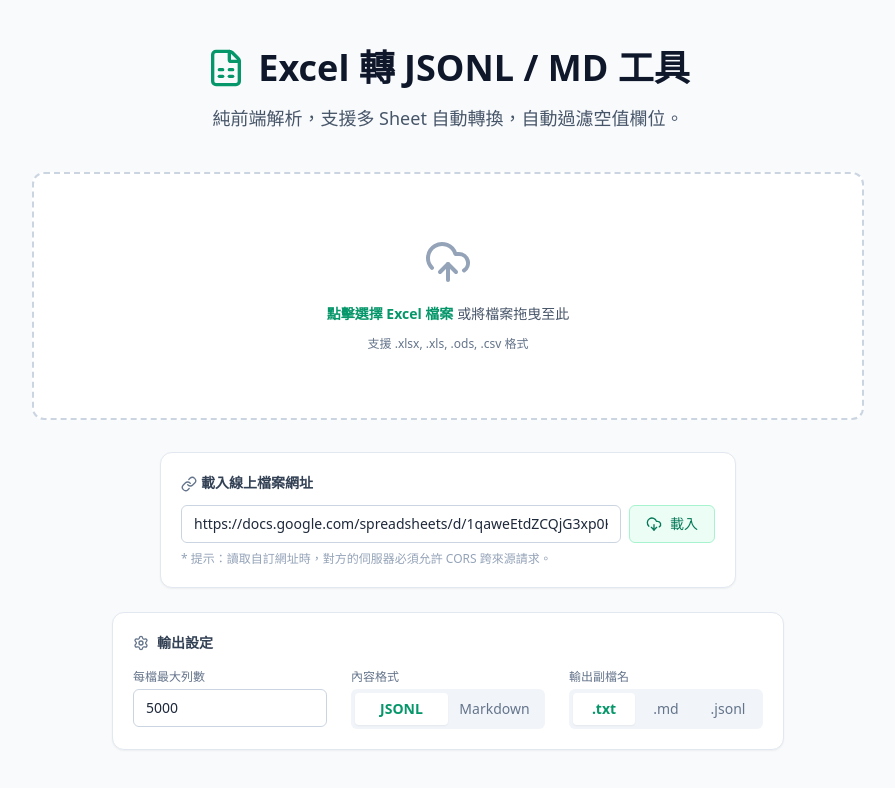
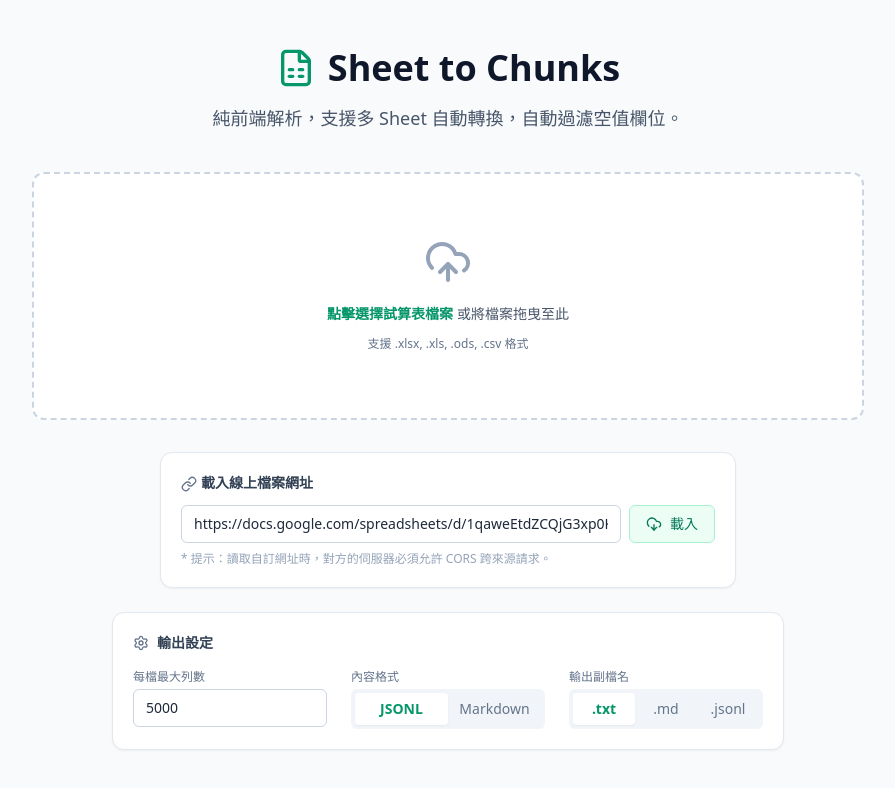
Before and after one commit to pulipulichen/HTML-Sheet-to-Chunk, a website: page index.html in a window 1280 px wide. Shown: the whole page, without its empty margins (192-1087 px from the left). Drawn offline with nearby package versions, Linux system fonts and the light colour scheme.

Commit message:
測試功能可行

```diff
--- a/index.html
+++ b/index.html
@@ -3,7 +3,7 @@
 <head>
     <meta charset="UTF-8">
     <meta name="viewport" content="width=device-width, initial-scale=1.0">
-    <title>Excel 轉 JSONL / MD 工具</title>
+    <title>Sheet to Chunks</title>
     <!-- 引入 Tailwind CSS -->
     <script src="https://cdn.tailwindcss.com"></script>
     <!-- 引入 SheetJS 用於解析 Excel -->
@@ -34,7 +34,7 @@
         <div class="text-center mb-10">
             <h1 class="text-3xl font-extrabold text-slate-900 sm:text-4xl flex items-center justify-center gap-3">
                 <i data-lucide="file-spreadsheet" class="w-10 h-10 text-emerald-600"></i>
-                Excel 轉 JSONL / MD 工具
+                Sheet to Chunks
             </h1>
             <p class="mt-4 text-lg text-slate-600">
                 純前端解析，支援多 Sheet 自動轉換，自動過濾空值欄位。
@@ -47,7 +47,7 @@
                 <i data-lucide="upload-cloud" class="mx-auto h-12 w-12 text-slate-400 group-hover:text-emerald-500 transition-colors"></i>
                 <div class="mt-4 flex text-sm leading-6 text-slate-600 justify-center">
                     <label for="file-upload" class="relative cursor-pointer rounded-md bg-white font-semibold text-emerald-600 focus-within:outline-none focus-within:ring-2 focus-within:ring-emerald-600 focus-within:ring-offset-2 hover:text-emerald-500">
-                        <span>點擊選擇 Excel 檔案</span>
+                        <span>點擊選擇試算表檔案</span>
                         <input id="file-upload" name="file-upload" type="file" class="sr-only" accept=".xlsx, .xls, .csv, .ods">
                     </label>
                     <p class="pl-1">或將檔案拖曳至此</p>
```
Also changed, not shown: e2e/basic.spec.js (+6 -2 lines).
